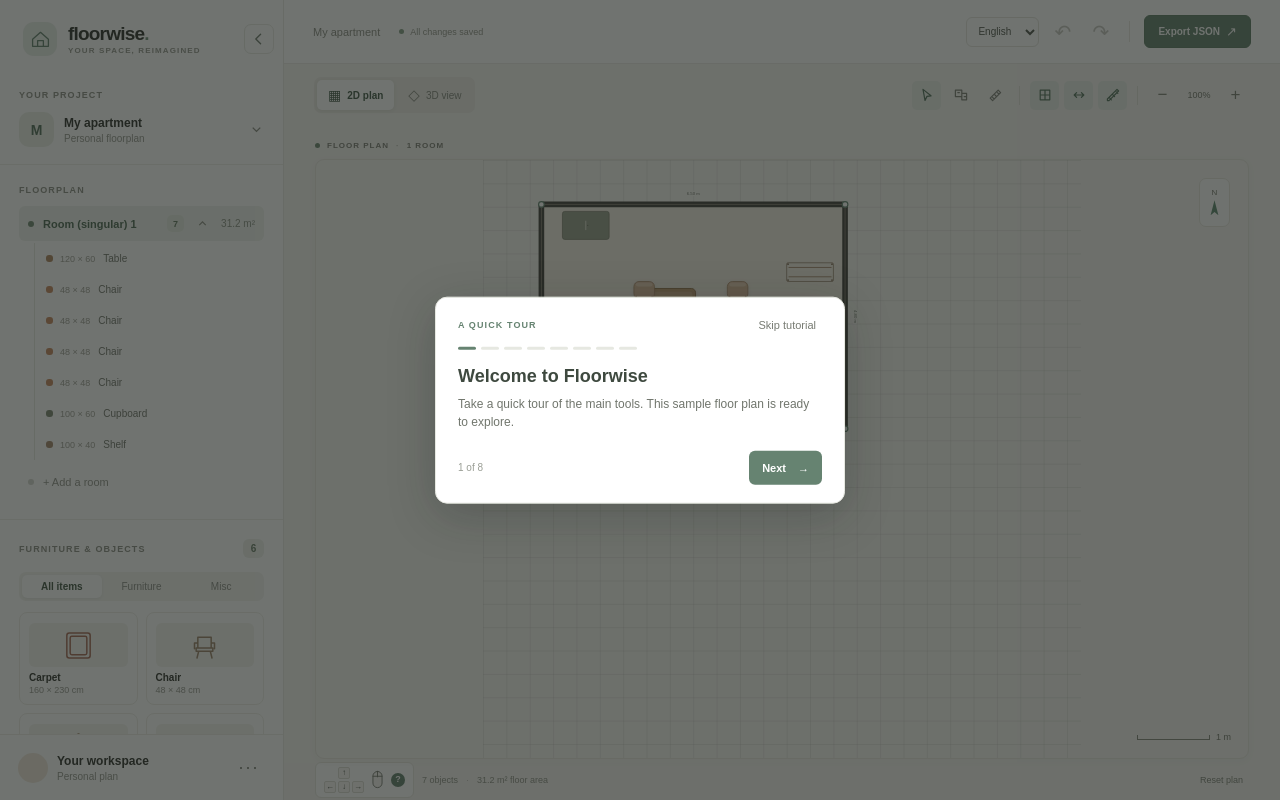
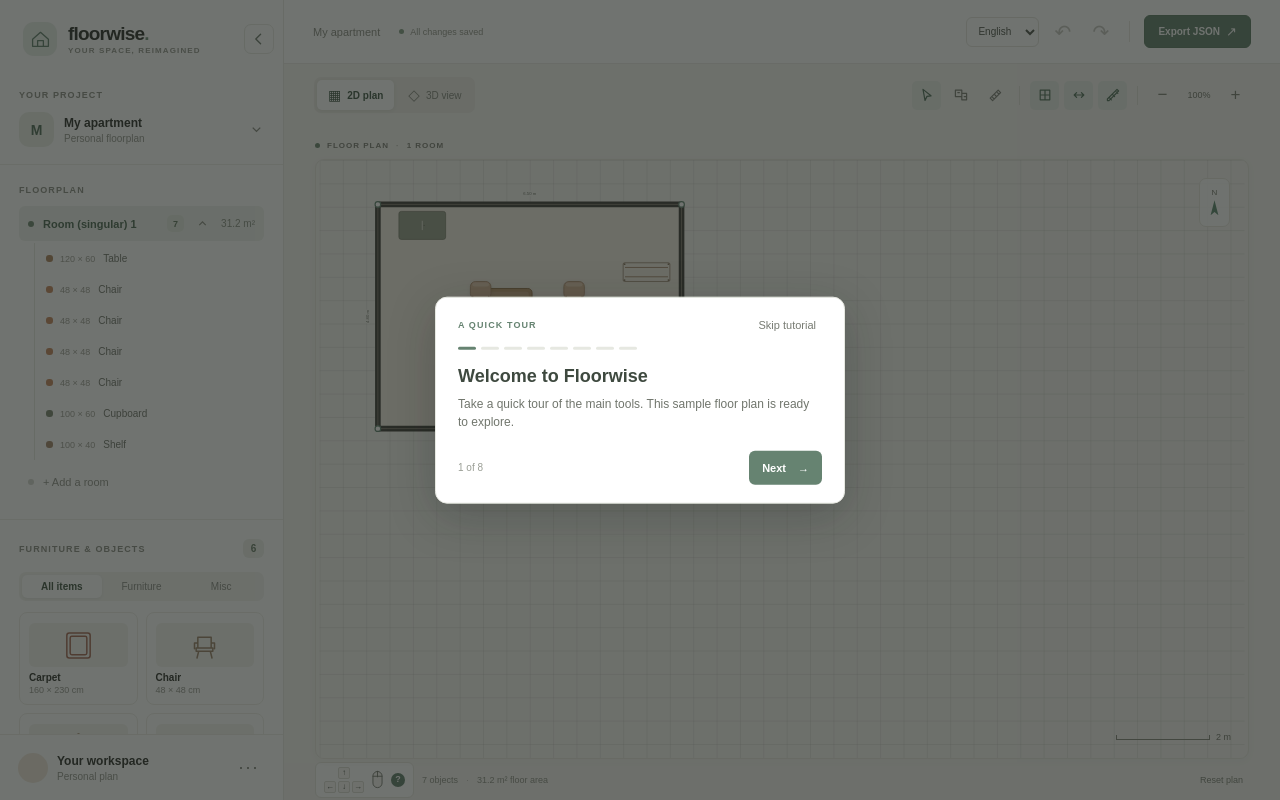
Before and after one commit to petersenj/homeplanner, a Nuxt app: page / in a window 1280 px wide. Built offline with nearby package versions, Linux system fonts and the light colour scheme.

Commit message:
[feat] increased max floorsize to be 20m wide

```diff
--- a/components/HomePlanner.vue
+++ b/components/HomePlanner.vue
@@ -25,7 +25,7 @@ type FurnitureKind = string
 type PlanItem = CatalogItem
 
 const SCALE = 100
-const VIEW_WIDTH = 1280
+const VIEW_WIDTH = 1980
 const VIEW_HEIGHT = 1280
 const GRID_SIZE = 50
 const FURNITURE_WALL_SNAP_DISTANCE = 25
```
